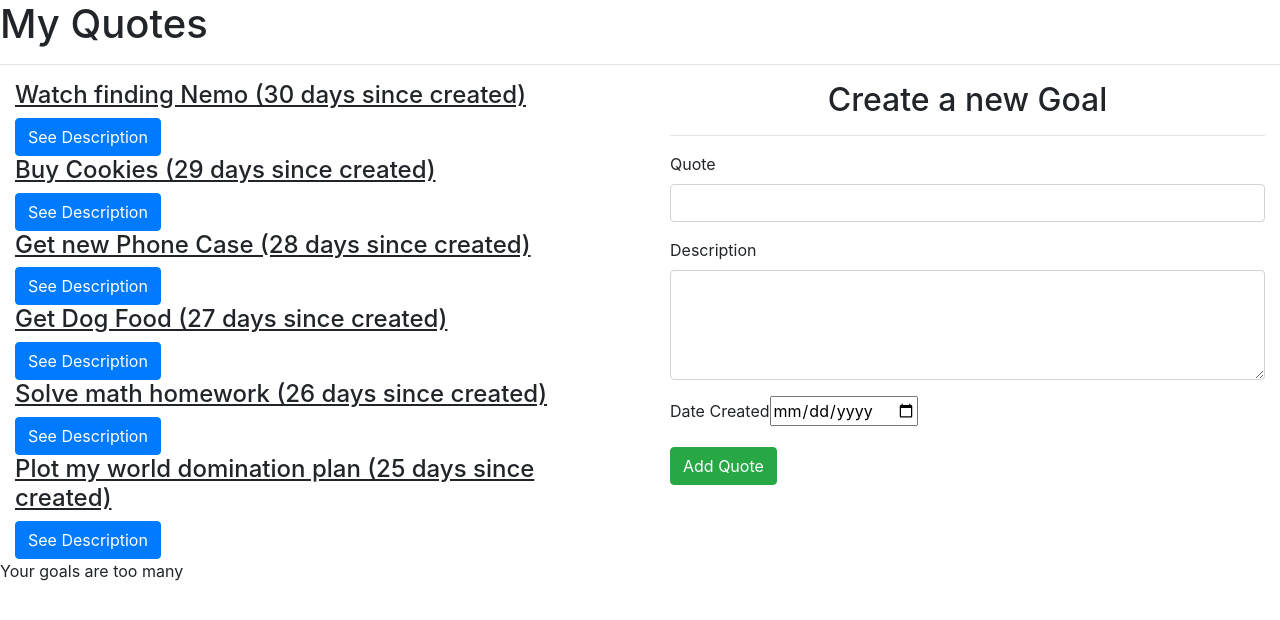
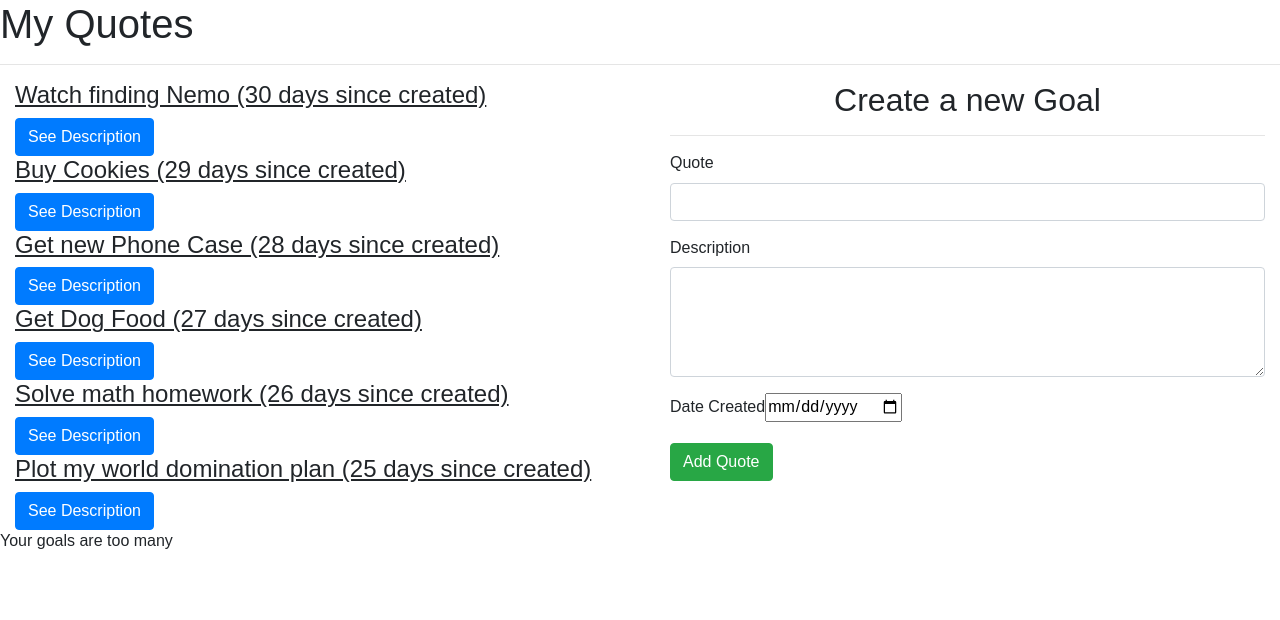
Before and after one commit to danjoki/quote-ip, an Angular app: page / in a window 1280 px wide. Shown: the top 620 px of the page. Built offline with nearby package versions, Linux system fonts and the light colour scheme.

Commit message:
Added styling

```diff
--- a/src/styles.css
+++ b/src/styles.css
@@ -1,2 +1,16 @@
 /* You can add global styles to this file, and also import other style files */
 @import "~bootstrap/dist/css/bootstrap.css";
+
+* {
+  box-sizing: border-box;
+
+  margin: 0;
+
+  padding: 0;
+}
+
+body {
+  font-family: Arial, Helvetica, sans-serif;
+
+  line-height: 1.4;
+}
```
